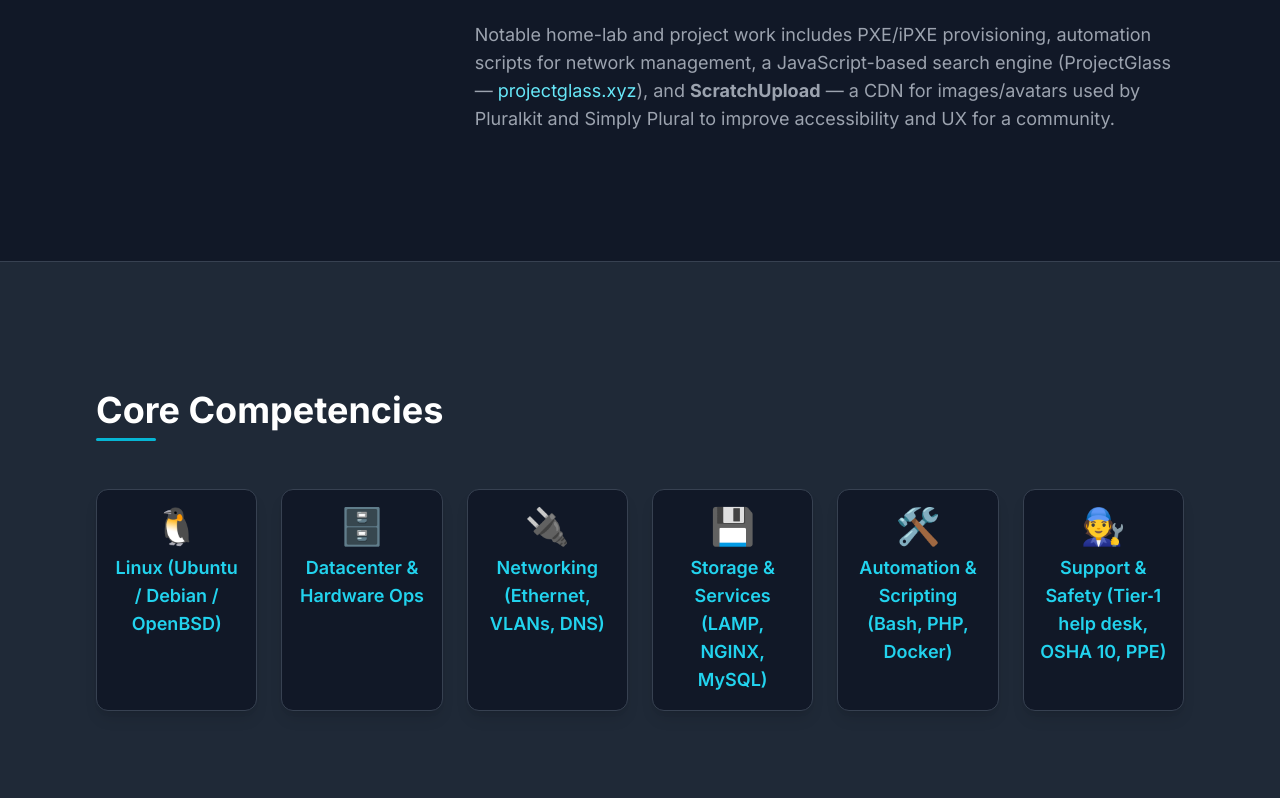
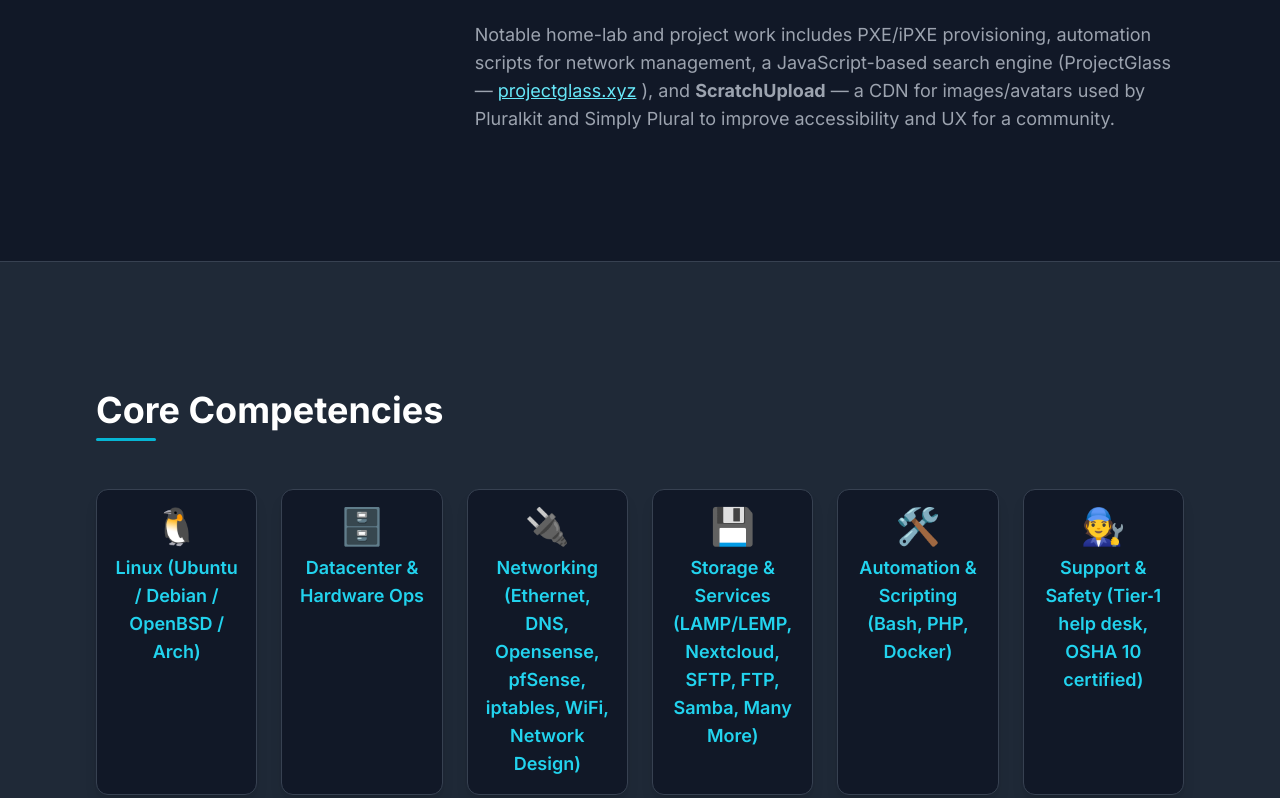
Before and after one commit to DarthKilroy/natesturtz.com, a website: page index.html in a window 1280 px wide. Shown: the part 1371-2169 px from the top of the page. Drawn offline with nearby package versions, Linux system fonts and the light colour scheme.

Commit message:
Minor changes for flow
Signed-off-by: Nate <nate@8ball.space>

```diff
--- a/index.html
+++ b/index.html
@@ -224,9 +224,8 @@
                 Notable home-lab and project work includes PXE/iPXE
                 provisioning, automation scripts for network management, a
                 JavaScript-based search engine (ProjectGlass —
-                <a href="https://projectglass.xyz" class="text-cyan-300"
-                  >projectglass.xyz</a
-                >), and <strong>ScratchUpload</strong> — a CDN for
+                <a href="https://projectglass.xyz" class="text-cyan-300 underline">projectglass.xyz</a>
+                ), and <strong>ScratchUpload</strong> — a CDN for
                 images/avatars used by Pluralkit and Simply Plural to improve
                 accessibility and UX for a community.
               </p>
@@ -252,7 +251,7 @@
             >
               <div class="text-4xl mb-2">🐧</div>
               <p class="text-lg font-semibold text-cyan-400">
-                Linux (Ubuntu / Debian / OpenBSD)
+                Linux (Ubuntu / Debian / OpenBSD / Arch)
               </p>
             </div>
             <!-- Skill Card 2 -->
@@ -270,7 +269,7 @@
             >
               <div class="text-4xl mb-2">🔌</div>
               <p class="text-lg font-semibold text-cyan-400">
-                Networking (Ethernet, VLANs, DNS)
+                Networking (Ethernet, DNS, Opensense, pfSense, iptables, WiFi, Network Design)
               </p>
             </div>
             <!-- Skill Card 4 -->
@@ -279,7 +278,7 @@
             >
               <div class="text-4xl mb-2">💾</div>
               <p class="text-lg font-semibold text-cyan-400">
-                Storage & Services (LAMP, NGINX, MySQL)
+                Storage & Services (LAMP/LEMP, Nextcloud, SFTP, FTP, Samba, Many More)
               </p>
             </div>
             <!-- Skill Card 5 -->
@@ -297,7 +296,7 @@
             >
               <div class="text-4xl mb-2">🧑‍🔧</div>
               <p class="text-lg font-semibold text-cyan-400">
-                Support & Safety (Tier‑1 help desk, OSHA 10, PPE)
+                Support & Safety (Tier‑1 help desk, OSHA 10 certified)
               </p>
             </div>
           </div>
@@ -312,7 +311,6 @@
           </h2>
 
           <div class="grid md:grid-cols-2 lg:grid-cols-3 gap-8">
-            <!-- Project Card 1 -->
             <!-- Project Card 1: ProjectGlass -->
             <div
               class="bg-gray-800 p-6 rounded-xl shadow-xl border border-gray-700 hover:border-cyan-500 transition duration-300 transform hover:-translate-y-1"
@@ -466,9 +464,8 @@
         "Hands-on Datacenter Technician",
         "Systems Operator",
         "Linux Administrator",
-        "Datacenter Hardware Engineer",
-        "On-call Support",
         "Infrastructure Automation",
+        "Eagle Scout",
         "Human",
       ];
 
```
